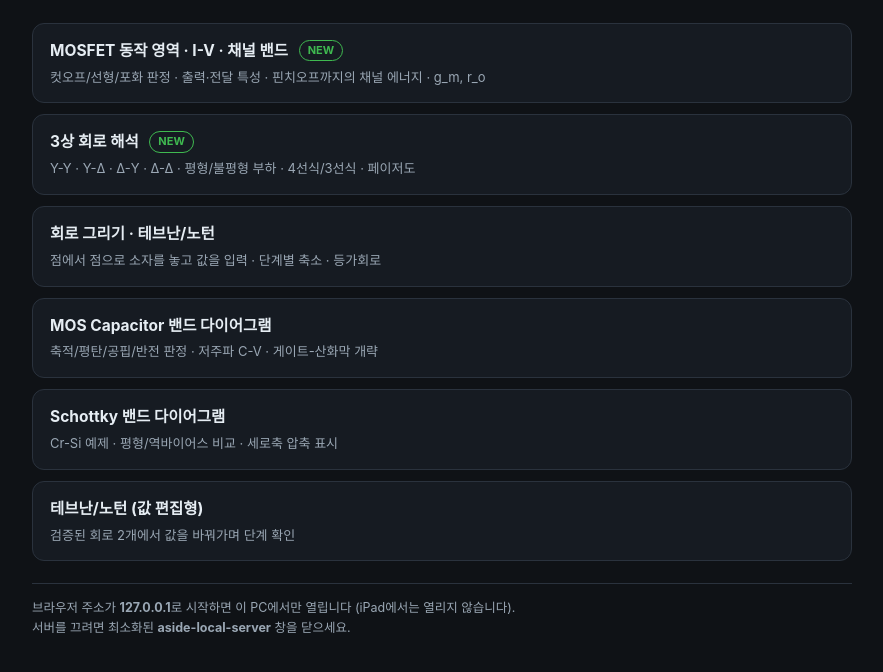
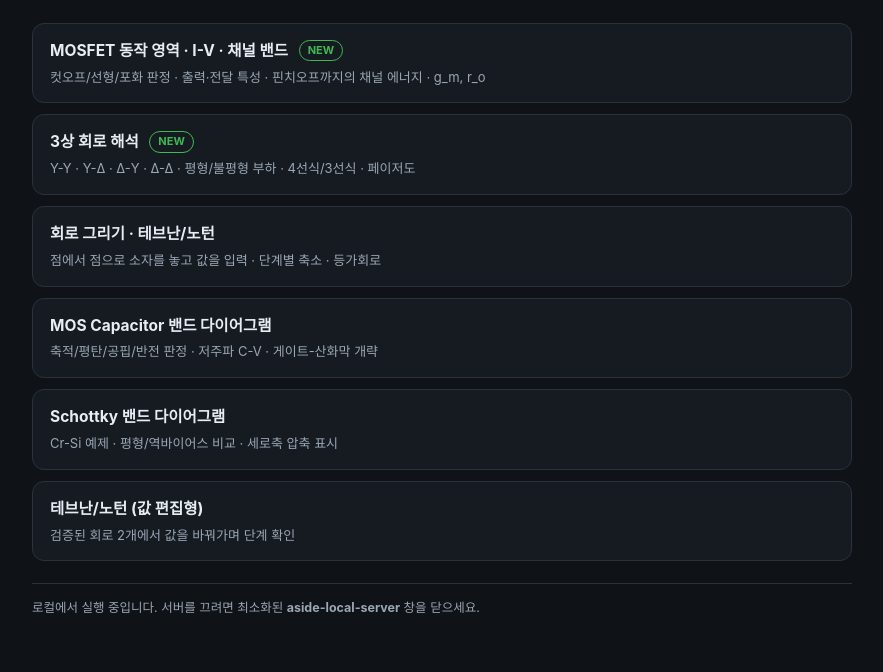
Before and after one commit to Junuary-K/electronics-tutor, a plain HTML site: page index.html in a window 1280 px wide. Shown: the part 98-770 px from the top of the page, without its empty margins (198-1081 px from the left). Drawn offline with Linux system fonts and the light colour scheme.

Commit message:
index.html: 접속 환경에 따라 안내 문구 분기

```diff
--- a/index.html
+++ b/index.html
@@ -58,10 +58,16 @@
     <div class="d">검증된 회로 2개에서 값을 바꿔가며 단계 확인</div>
   </a>
 
-  <div class="note">
-    브라우저 주소가 <b>127.0.0.1</b>로 시작하면 이 PC에서만 열립니다 (iPad에서는 열리지 않습니다).<br>
-    서버를 끄려면 최소화된 <b>aside-local-server</b> 창을 닫으세요.
-  </div>
+  <div class="note" id="footerNote"></div>
+  <script>
+    (function(){
+      var h = location.hostname;
+      var local = (h === '127.0.0.1' || h === 'localhost' || h === '');
+      document.getElementById('footerNote').innerHTML = local
+        ? '로컬에서 실행 중입니다. 서버를 끄려면 최소화된 <b>aside-local-server</b> 창을 닫으세요.'
+        : 'iPad·휴대폰에서도 같은 주소로 열립니다. 각 도구는 파일 하나로 동작합니다.';
+    })();
+  </script>
 </div>
 </body>
 </html>
```
